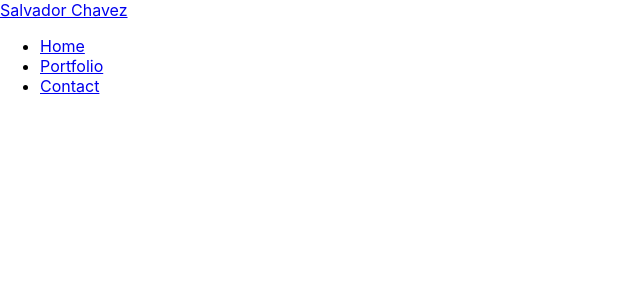
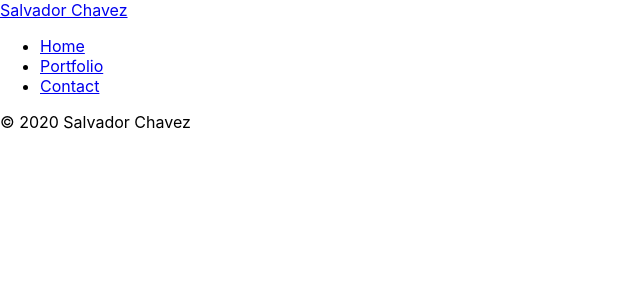
Before and after one commit to Sal-C/React-Portfolio, a React (Create React App) app: page /contact in a window 1280 px wide. Shown: the top 300 px of the page, without its empty margins (0-640 px from the left). Built offline with nearby package versions, Linux system fonts and the light colour scheme; the HTML template or start-up script is replaced by a standard one.

Commit message:
footer component added

```diff
--- a/src/App.js
+++ b/src/App.js
@@ -6,6 +6,7 @@ import {
 } from "react-router-dom";
 import './App.css';
 import Navbar from './components/Navbar';
+import Footer from './components/Footer';
 
 export default function BasicExample() {
   return (
@@ -26,6 +27,7 @@ export default function BasicExample() {
             <ContactPage />
           </Route>
         </Switch>
+        <Footer />
       </div>
     </Router>
   );
--- /dev/null
+++ b/src/components/Footer/index.js
@@ -0,0 +1,19 @@
+import React, { Component } from "react";
+
+class Footer extends Component {
+  render() {
+    return (
+        <div>
+            <footer class="page-footer">
+                <div class="footer-copyright">
+                    <div class="container">
+                    © 2020 Salvador Chavez
+                    </div>
+                </div>
+            </footer>
+      </div>
+    );
+  }
+}
+
+export default Footer;
```
